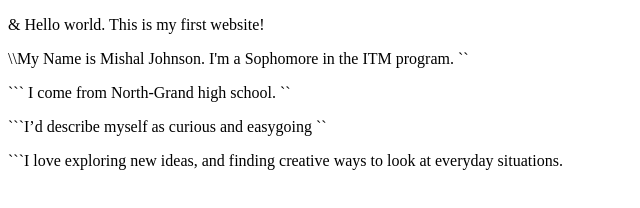
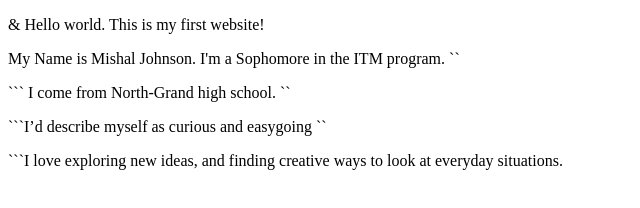
Before and after one commit to JohnKM101/webdev_lab1, a plain HTML site: page index.html in a window 1280 px wide. Shown: the full height of the page, 0-640 px from the left. Drawn offline with Linux system fonts and the light colour scheme.

Commit message:
Update index.html

````diff
--- a/index.html
+++ b/index.html
@@ -7,9 +7,10 @@
 </head>
 <body>
 <p>&amp; Hello world. This is my first website!</p>
-<p>\\My Name is Mishal Johnson. I'm a Sophomore in the ITM program.
+<p> My Name is Mishal Johnson. I'm a Sophomore in the ITM program.
 ``<p>``` I come from North-Grand high school.
 ``<p>```I’d describe myself as curious and easygoing
 ``<p>```I love exploring new ideas, and finding creative ways to look at everyday situations.</p>
 </body>
+
 </html>
````
